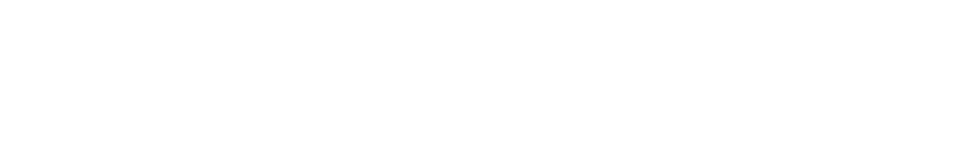
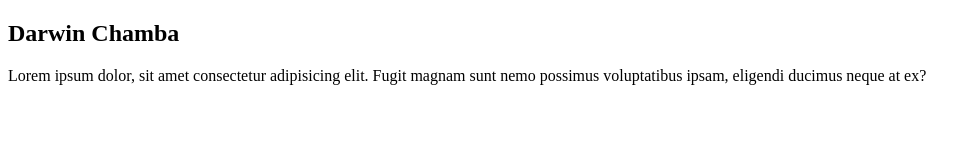
Before and after one commit to DarwinChamba/ErrorError, a plain HTML site: page index.html in a window 1280 px wide. Shown: the whole page, without its empty margins (0-980 px from the left). Drawn offline with Linux system fonts and the light colour scheme.

Commit message:
Darwin cambios 1

```diff
--- a/index.html
+++ b/index.html
@@ -6,6 +6,10 @@
     <title>Error</title>
 </head>
 <body>
+    <header>
+        <h2>Darwin Chamba</h2>
+        <p>Lorem ipsum dolor, sit amet consectetur adipisicing elit. Fugit magnam sunt nemo possimus voluptatibus ipsam, eligendi ducimus neque at ex?</p>
 
+    </header>
 </body>
 </html>
```
